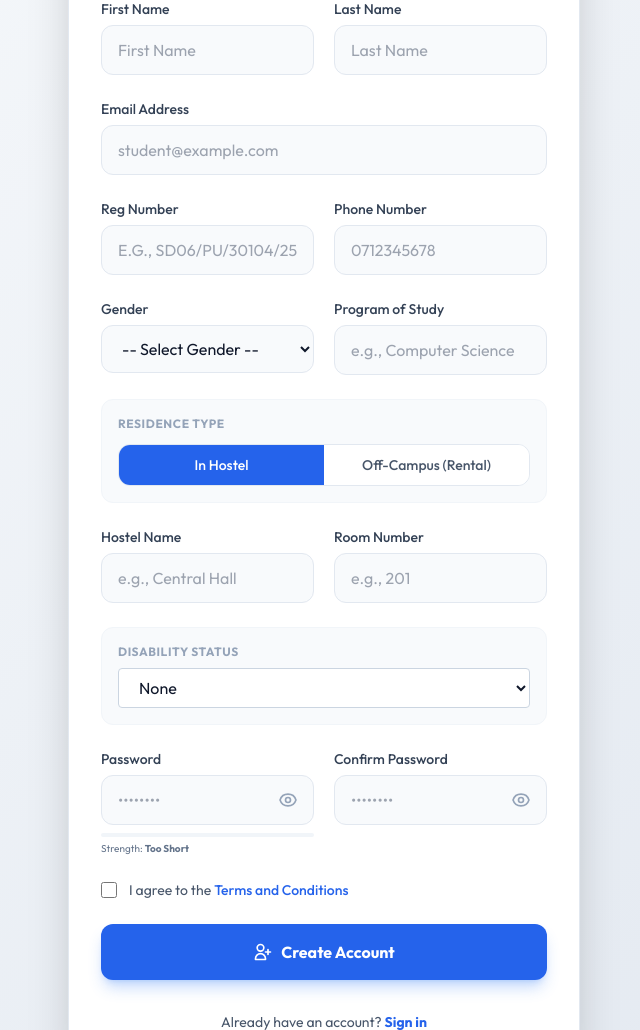
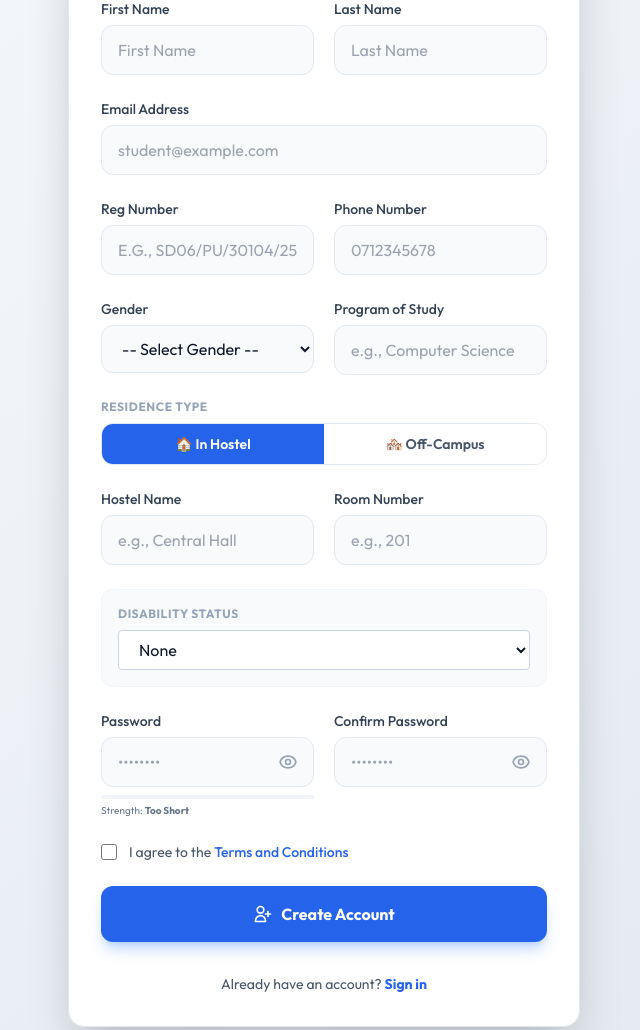
Before and after one commit to Ali-mahirizi-abdalla/Student-Welafare-Management-System, a Django app: page /register/ in a window 1280 px wide. Shown: the part 349-1379 px from the top of the page, without its empty margins (316-956 px from the left). Run offline with Django 5.2, Linux system fonts and the light colour scheme; some libraries are stand-ins or nearby versions.

Commit message:
Fix selectResidence JS function for residence pill toggle buttons

```diff
--- a/hms/templates/hms/register.html
+++ b/hms/templates/hms/register.html
@@ -85,18 +85,24 @@
                 </div>
             </div>
 
-            <div class="p-4 bg-slate-50 dark:bg-slate-900/50 rounded-xl border border-slate-100 dark:border-slate-700/50">
-                <label class="block text-xs font-bold text-slate-400 dark:text-slate-500 uppercase tracking-wider mb-3">Residence Type</label>
-                <div class="flex rounded-xl overflow-hidden border border-slate-200 dark:border-slate-700 w-full">
-                    {% for radio in form.residence_type %}
-                    <label class="residence-btn flex-1 text-center cursor-pointer py-2.5 px-4 text-sm font-medium transition-all select-none
-                        {% if radio.data.selected %}bg-primary-600 text-white{% else %}bg-white dark:bg-slate-800 text-slate-600 dark:text-slate-300 hover:bg-slate-100 dark:hover:bg-slate-700{% endif %}"
-                        data-value="{{ radio.data.value }}">
-                        <input type="radio" name="{{ radio.name }}" value="{{ radio.data.value }}" {% if radio.data.selected %}checked{% endif %} class="sr-only" onchange="toggleHostelFields(this.value)">
-                        {{ radio.choice_label }}
-                    </label>
-                    {% endfor %}
+            <!-- Residence Type Toggle -->
+            <div>
+                <label class="block text-xs font-bold text-slate-400 dark:text-slate-500 uppercase tracking-wider mb-2">Residence Type</label>
+                <div class="flex rounded-xl overflow-hidden border border-slate-200 dark:border-slate-700">
+                    <button type="button" id="btn-hostel"
+                        onclick="selectResidence('hostel')"
+                        class="flex-1 py-2.5 px-4 text-sm font-semibold transition-all bg-primary-600 text-white">
+                        🏠 In Hostel
+                    </button>
+                    <button type="button" id="btn-off_campus"
+                        onclick="selectResidence('off_campus')"
+                        class="flex-1 py-2.5 px-4 text-sm font-semibold transition-all bg-white dark:bg-slate-800 text-slate-600 dark:text-slate-300 hover:bg-slate-100 dark:hover:bg-slate-700">
+                        🏘️ Off-Campus
+                    </button>
                 </div>
+                <!-- Hidden radio inputs to submit form value -->
+                <input type="radio" name="residence_type" value="hostel" id="r_hostel" class="sr-only" checked>
+                <input type="radio" name="residence_type" value="off_campus" id="r_off_campus" class="sr-only">
             </div>
 
             <!-- Hostel-only fields: hidden by default, shown via JS when 'hostel' radio is selected -->
@@ -244,31 +250,40 @@
         }
     }
 
-    function toggleHostelFields(value) {
-        const hostelFields = document.getElementById('hostel-fields');
-        if (!hostelFields) return;
-        // Get value from argument or by checking which radio is checked
-        if (!value) {
-            const checked = document.querySelector('input[name="residence_type"]:checked');
-            value = checked ? checked.value : 'hostel';
+    function selectResidence(value) {
+        // Update hidden radios
+        const rHostel = document.getElementById('r_hostel');
+        const rOffCampus = document.getElementById('r_off_campus');
+        if (rHostel && rOffCampus) {
+            rHostel.checked = (value === 'hostel');
+            rOffCampus.checked = (value === 'off_campus');
         }
 
-        // Update pill button styles
-        document.querySelectorAll('.residence-btn').forEach(btn => {
-            const isActive = btn.dataset.value === value;
-            btn.classList.toggle('bg-primary-600', isActive);
-            btn.classList.toggle('text-white', isActive);
-            btn.classList.toggle('bg-white', !isActive);
-            btn.classList.toggle('dark:bg-slate-800', !isActive);
-            btn.classList.toggle('text-slate-600', !isActive);
-            btn.classList.toggle('dark:text-slate-300', !isActive);
-        });
+        // Update button styles
+        const btnHostel = document.getElementById('btn-hostel');
+        const btnOffCampus = document.getElementById('btn-off_campus');
+
+        const activeClass = 'flex-1 py-2.5 px-4 text-sm font-semibold transition-all bg-primary-600 text-white';
+        const inactiveClass = 'flex-1 py-2.5 px-4 text-sm font-semibold transition-all bg-white dark:bg-slate-800 text-slate-600 dark:text-slate-300 hover:bg-slate-100 dark:hover:bg-slate-700';
+
+        if (btnHostel && btnOffCampus) {
+            if (value === 'hostel') {
+                btnHostel.className = activeClass;
+                btnOffCampus.className = inactiveClass;
+            } else {
+                btnHostel.className = inactiveClass;
+                btnOffCampus.className = activeClass;
+            }
+        }
 
         // Show/hide hostel fields
-        if (value === 'hostel') {
-            hostelFields.classList.remove('hidden');
-        } else {
-            hostelFields.classList.add('hidden');
+        const hostelFields = document.getElementById('hostel-fields');
+        if (hostelFields) {
+            if (value === 'hostel') {
+                hostelFields.classList.remove('hidden');
+            } else {
+                hostelFields.classList.add('hidden');
+            }
         }
     }
 
@@ -279,7 +294,12 @@
         }
 
         // Set initial visibility based on which radio is pre-selected
-        toggleHostelFields();
+        const initialResidence = document.querySelector('input[name="residence_type"]:checked');
+        if (initialResidence) {
+            selectResidence(initialResidence.value);
+        } else {
+            selectResidence('hostel');
+        }
         toggleDisabilityDetails();
     });
 </script>
```
